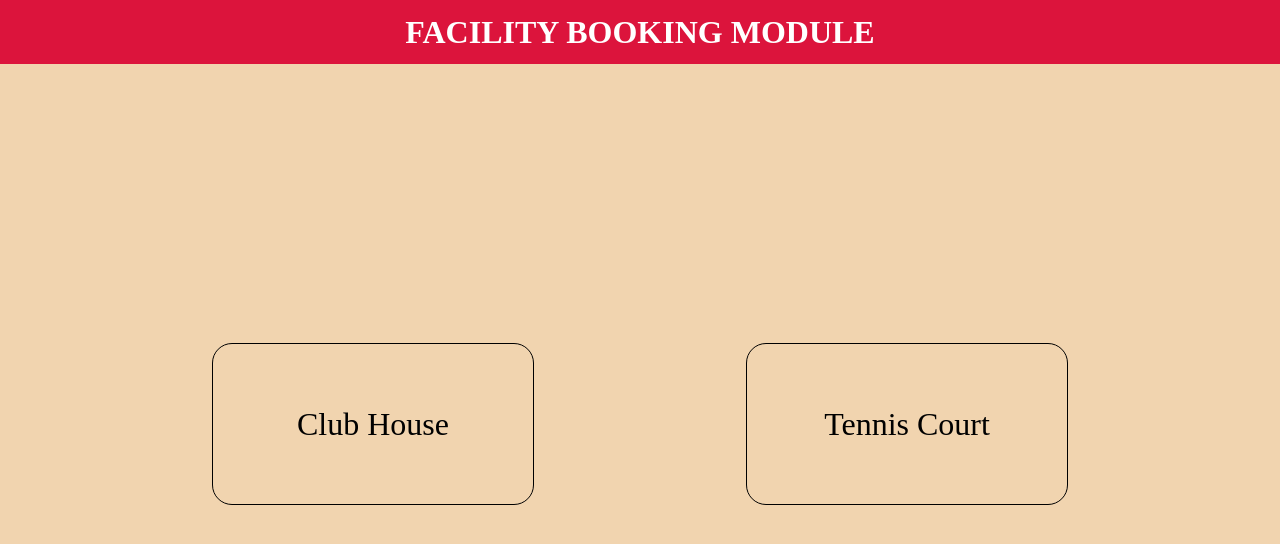
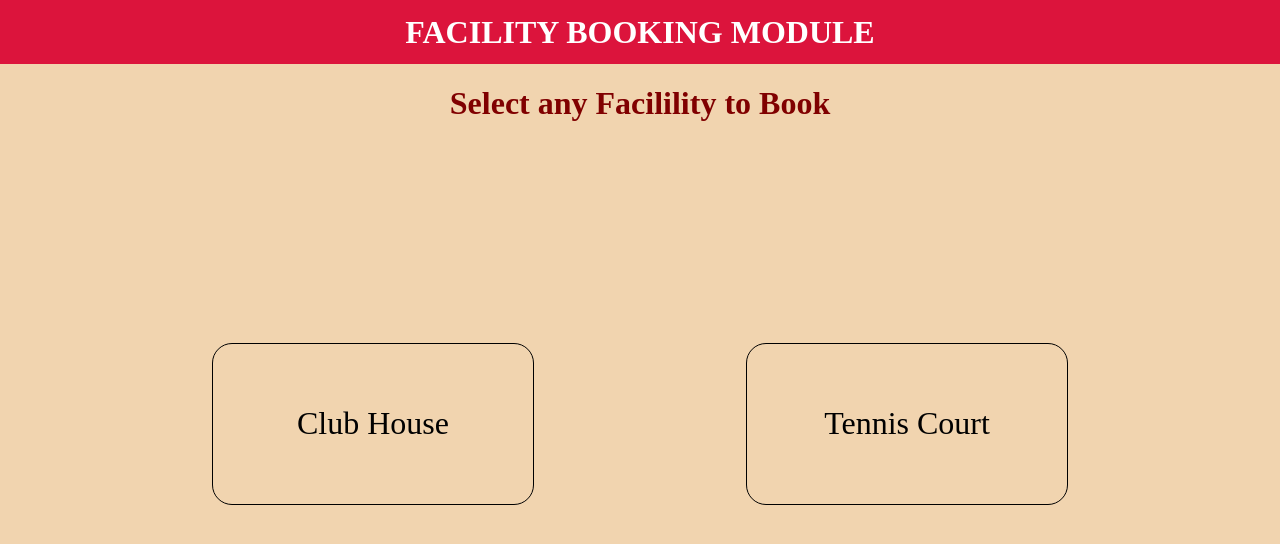
Before and after one commit to Shibaji121/facility-booking-module, a React (Create React App) app: page / in a window 1280 px wide. Shown: the top 544 px of the page. Built offline with nearby package versions, Linux system fonts and the light colour scheme.

Commit message:
slot time and price fetched correctly

```diff
--- a/src/components/Availability.js
+++ b/src/components/Availability.js
@@ -1,12 +1,28 @@
 import React from "react";
+import { useParams } from "react-router-dom";
+import facilitiesAvailable from "../config/AvailableFacility";
 
 function Availability() {
+  const { facilityName } = useParams();
+  const slotAvailibilty = facilitiesAvailable.filter((facility) => {
+    return facility.name === facilityName;
+  });
+
   return (
     <div>
-      <h1>Availability</h1>
-      <h1>Availability</h1>
-      <h1>Availability</h1>
-      <h1>Availability</h1>
+      <h1 className="txt-center">Selected Facility is: {facilityName}</h1>
+      <div>
+        <h1>Select Any of the Available Slot</h1>
+        {console.log(slotAvailibilty[0].slots)}
+        {slotAvailibilty[0].slots.map((slot, index) => {
+          return (
+            <div key={index}>
+              <div>Timing : {slot?.time}</div>
+              <div>Price Per Hour : {slot?.price}</div>
+            </div>
+          );
+        })}
+      </div>
     </div>
   );
 }
--- a/src/components/Facilities.js
+++ b/src/components/Facilities.js
@@ -4,15 +4,20 @@ import { Link } from "react-router-dom";
 
 function Facilities() {
   return (
+    <div>
+      <h1 className="txt-center" style={{ color: "maroon" }}>
+        Select any Facilility to Book
+      </h1>
       <div className="facility-container">
-      {facilitiesAvailable.map((facility) => {
+        {facilitiesAvailable.map((facility, index) => {
           return (
-          <Link to={`facility/${facility.name}`}>
+            <Link key={index} to={`facility/${facility.name}`}>
               <div className="facility-name">{facility.name}</div>
             </Link>
           );
         })}
       </div>
+    </div>
   );
 }
 
--- a/src/styles/index.css
+++ b/src/styles/index.css
@@ -6,6 +6,10 @@ body {
 a {
   text-decoration: none;
   color: black;
+}
+
+.txt-center {
+  text-align: center;
 }
 
 .header {
@@ -26,7 +30,7 @@ a {
   align-items: center;
   flex-wrap: wrap;
   margin: auto;
-  height: 90vh;
+  height: 70vh;
 }
 
 .facility-name {
```
Lines whose indentation alone changed are shown as unchanged.
